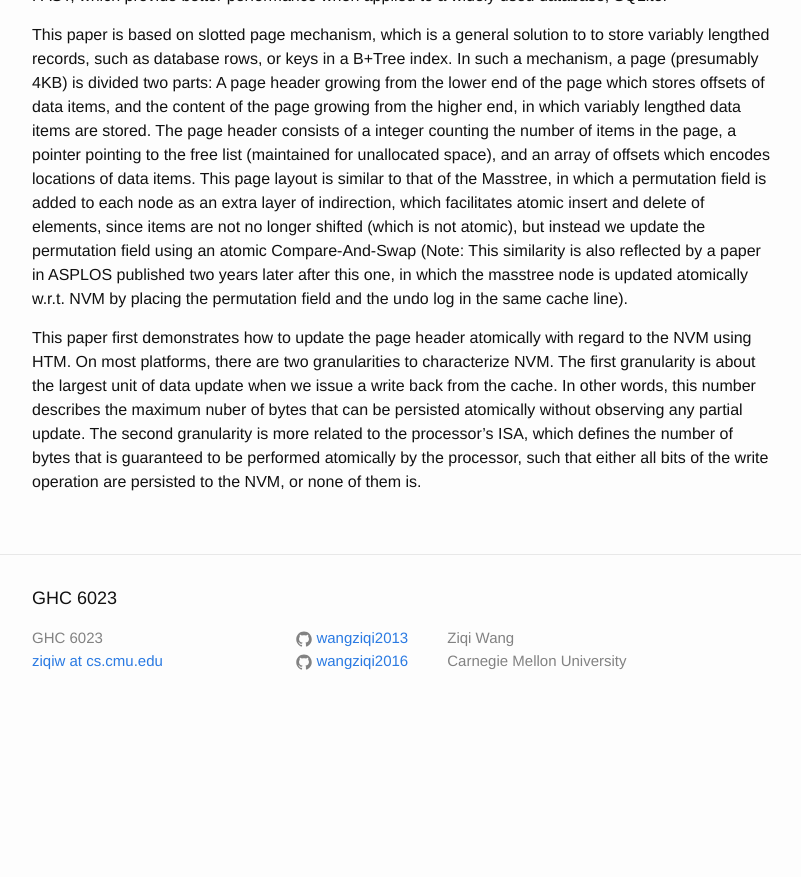
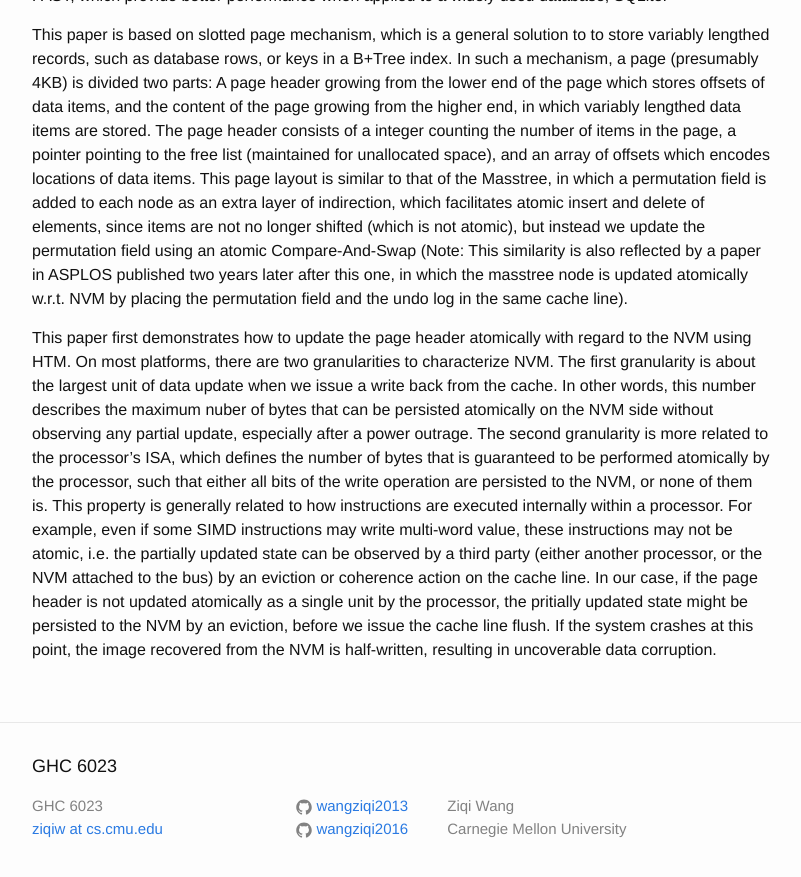
Before and after one commit to wangziqi2013/wangziqi2013.github.io, a Jekyll site: the page built from _posts/2019-10-25-fash-fast.markdown, in a window 1280 px wide and 900 px high, scrolled down 931 px. Shown: the top 877 px of the window, without its empty margins (238-1039 px from the left). Built offline with Jekyll 4.4.1, drawn with Linux system fonts in a browser that asks for light colours; before the commit the page ends 1663 px from its top, so only the background shows below that.

Commit message:
Adding data corruption

```diff
--- a/_posts/2019-10-25-fash-fast.markdown
+++ b/_posts/2019-10-25-fash-fast.markdown
@@ -45,6 +45,12 @@ same cache line).
 This paper first demonstrates how to update the page header atomically with regard to the NVM using HTM. On most platforms,
 there are two granularities to characterize NVM. The first granularity is about the largest unit of data update when we
 issue a write back from the cache. In other words, this number describes the maximum nuber of bytes that can be persisted
-atomically without observing any partial update. The second granularity is more related to the processor's ISA, which
-defines the number of bytes that is guaranteed to be performed atomically by the processor, such that either all bits of
-the write operation are persisted to the NVM, or none of them is.
+atomically on the NVM side without observing any partial update, especially after a power outrage. The second granularity
+is more related to the processor's ISA, which defines the number of bytes that is guaranteed to be performed atomically
+by the processor, such that either all bits of the write operation are persisted to the NVM, or none of them is. This
+property is generally related to how instructions are executed internally within a processor. For example, even if some
+SIMD instructions may write multi-word value, these instructions may not be atomic, i.e. the partially updated state can
+be observed by a third party (either another processor, or the NVM attached to the bus) by an eviction or coherence action
+on the cache line. In our case, if the page header is not updated atomically as a single unit by the processor, the
+pritially updated state might be persisted to the NVM by an eviction, before we issue the cache line flush. If the system
+crashes at this point, the image recovered from the NVM is half-written, resulting in uncoverable data corruption.
```
